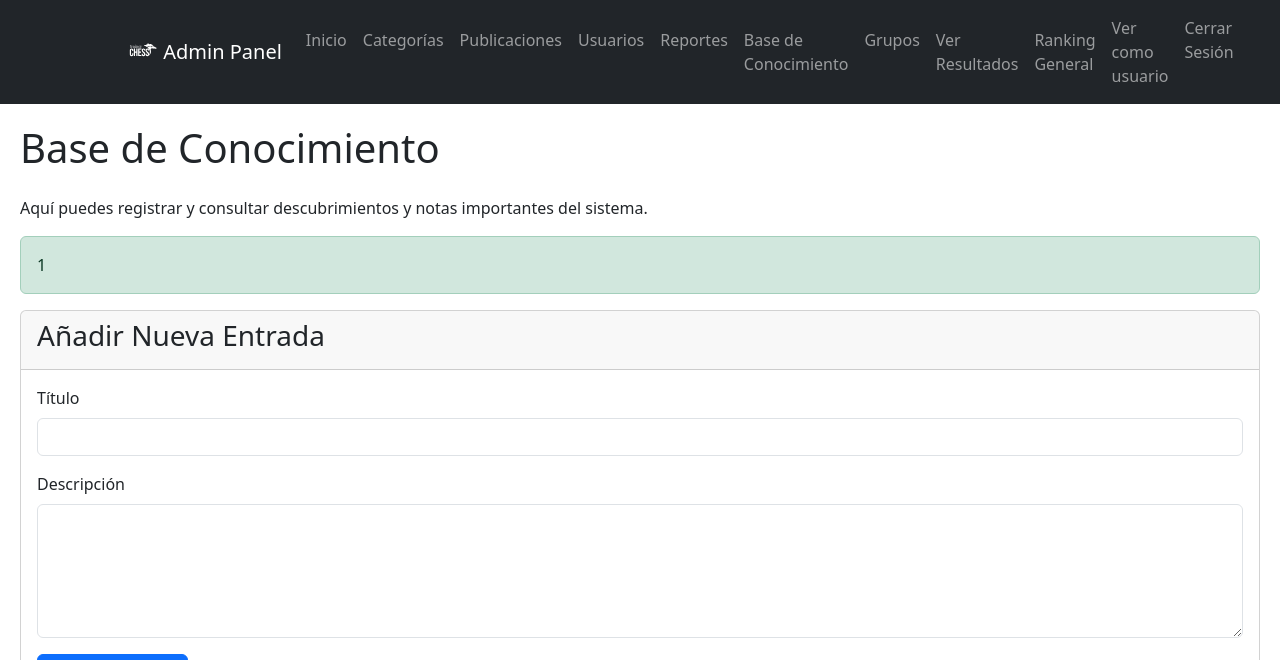
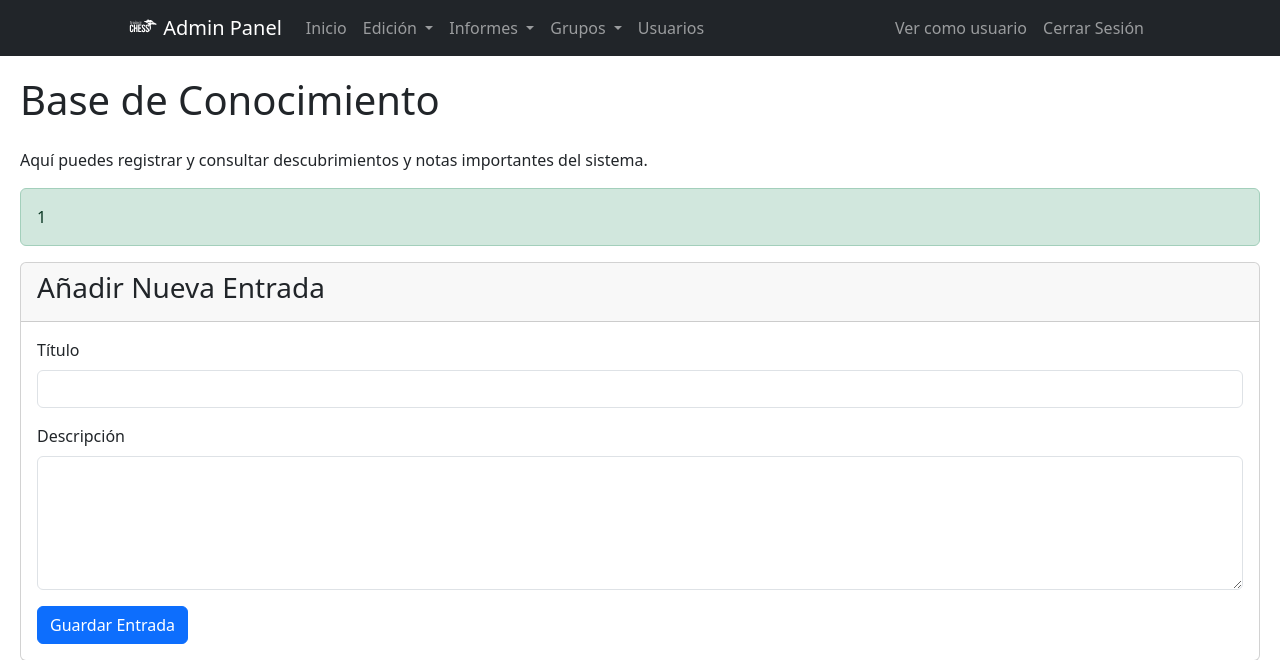
Before and after one commit to renan2013/chesstrainer, a PHP site: page /admin/base_conocimiento.php in a window 1280 px wide. Shown: the top 660 px of the page. Run offline with PHP 8.4, Linux system fonts and the light colour scheme; a user stored in the database is signed in; data comes from the database, SQL or seed files in the repository.

Commit message:
Refactor: restructura el menú de navegación y aplica restricciones de rol

```diff
--- a/admin/includes/sidebar.php
+++ b/admin/includes/sidebar.php
@@ -10,17 +10,39 @@
         <div class="collapse navbar-collapse" id="navbarNav">
             <ul class="navbar-nav me-auto mb-2 mb-lg-0">
                 <li class="nav-item"><a class="nav-link" href="index.php">Inicio</a></li>
-                <li class="nav-item"><a class="nav-link" href="gestionar_categorias.php">Categorías</a></li>
-                <li class="nav-item"><a class="nav-link" href="gestionar_publicaciones.php">Publicaciones</a></li>
+                <li class="nav-item dropdown">
+                    <a class="nav-link dropdown-toggle" href="#" id="navbarDropdownEdicion" role="button" data-bs-toggle="dropdown" aria-expanded="false">
+                        Edición
+                    </a>
+                    <ul class="dropdown-menu" aria-labelledby="navbarDropdownEdicion">
+                        <li><a class="dropdown-item" href="gestionar_publicaciones.php">Publicaciones</a></li>
+                        <li><a class="dropdown-item" href="gestionar_categorias.php">Categorías</a></li>
+                        <li><a class="dropdown-item" href="anadir_problema.php">Crear Diagrama</a></li>
+                    </ul>
+                </li>
+                <li class="nav-item dropdown">
+                    <a class="nav-link dropdown-toggle" href="#" id="navbarDropdownInformes" role="button" data-bs-toggle="dropdown" aria-expanded="false">
+                        Informes
+                    </a>
+                    <ul class="dropdown-menu" aria-labelledby="navbarDropdownInformes">
+                        <li><a class="dropdown-item" href="gestionar_reportes.php">Reportes</a></li>
+                        <li><a class="dropdown-item" href="base_conocimiento.php">Base de conocimiento</a></li>
+                        <?php if (isset($_SESSION['rol']) && in_array($_SESSION['rol'], ['administrador', 'instructor'])): ?>
+                        <li><a class="dropdown-item" href="ver_resultados.php">Ver Resultados</a></li>
+                        <li><a class="dropdown-item" href="ranking_general.php">Ranking General</a></li>
+                        <?php endif; ?>
+                    </ul>
+                </li>
                 <?php if (isset($_SESSION['rol']) && in_array($_SESSION['rol'], ['administrador', 'instructor'])): ?>
+                <li class="nav-item dropdown">
+                    <a class="nav-link dropdown-toggle" href="#" id="navbarDropdownGrupos" role="button" data-bs-toggle="dropdown" aria-expanded="false">
+                        Grupos
+                    </a>
+                    <ul class="dropdown-menu" aria-labelledby="navbarDropdownGrupos">
+                        <li><a class="dropdown-item" href="grupos.php">Lista de grupos creados</a></li>
+                    </ul>
+                </li>
                 <li class="nav-item"><a class="nav-link" href="gestionar_usuarios.php">Usuarios</a></li>
-                <?php endif; ?>
-                <li class="nav-item"><a class="nav-link" href="gestionar_reportes.php">Reportes</a></li>
-                <li class="nav-item"><a class="nav-link" href="base_conocimiento.php">Base de Conocimiento</a></li>
-                <?php if (isset($_SESSION['rol']) && in_array($_SESSION['rol'], ['administrador', 'instructor'])): ?>
-                <li class="nav-item"><a class="nav-link" href="grupos.php">Grupos</a></li>
-                <li class="nav-item"><a class="nav-link" href="ver_resultados.php">Ver Resultados</a></li>
-                <li class="nav-item"><a class="nav-link" href="ranking_general.php">Ranking General</a></li>
                 <?php endif; ?>
             </ul>
             <ul class="navbar-nav">
```
